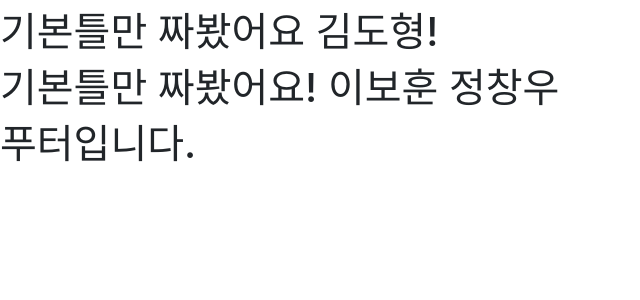
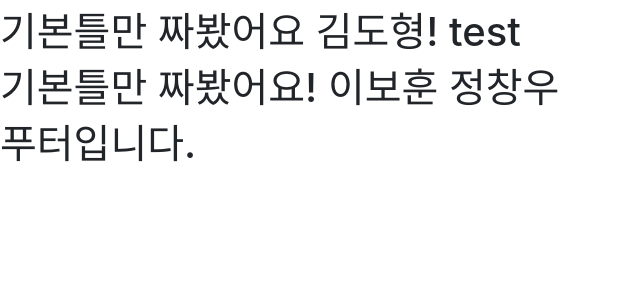
Before and after one commit to ebohoon/hanghae99-30-mini-project, a Flask app: page / in a window 1280 px wide. Shown: the part 48-348 px from the top of the page, without its empty margins (0-640 px from the left). Run offline with Flask 2, Linux system fonts and the light colour scheme; some libraries are stand-ins or nearby versions.

Commit message:
아무 메세지!

```diff
--- a/templates/index.html
+++ b/templates/index.html
@@ -32,7 +32,7 @@
     <header w3-include-html = "header" class="head"></header>
     <div class="menu">
     </div>
-    <div class="set"><h1>기본틀만 짜봤어요 김도형!</h1></div>
+    <div class="set"><h1>기본틀만 짜봤어요 김도형! test</h1></div>
     <div class="set"><h1>기본틀만 짜봤어요! 이보훈 정창우</h1></div>
 
 
```
